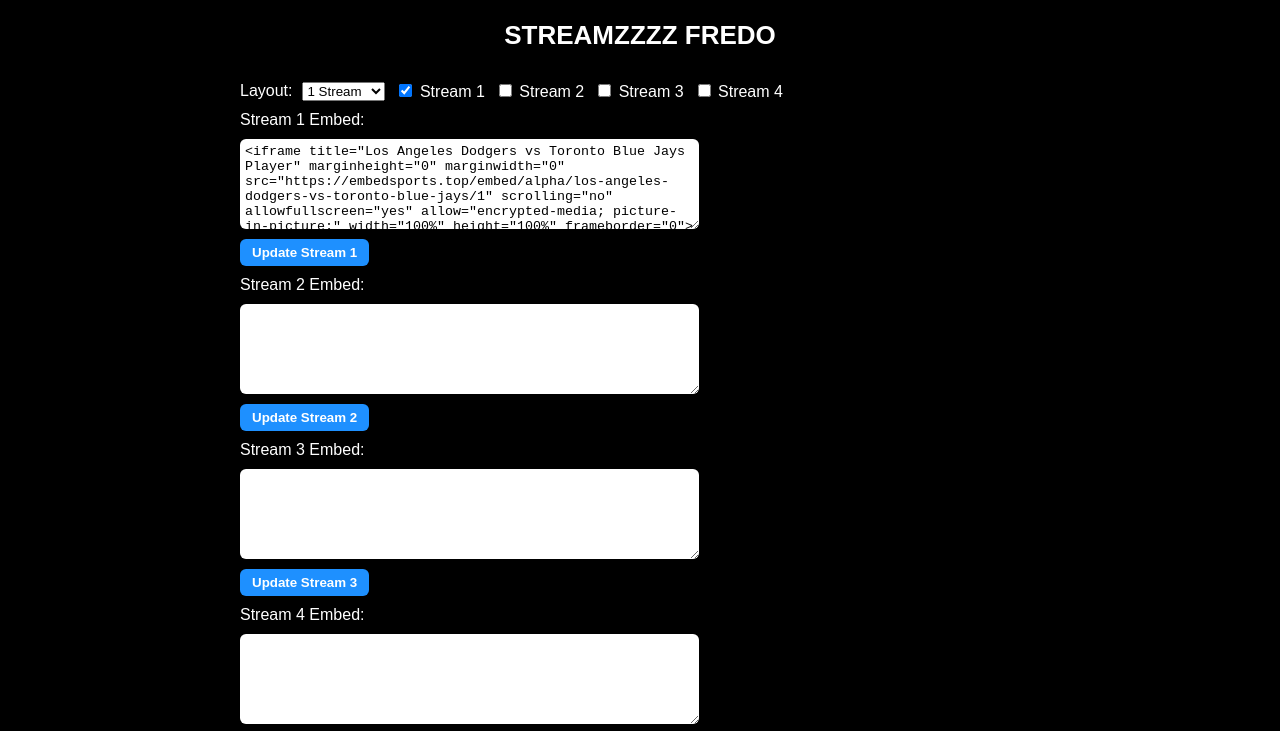
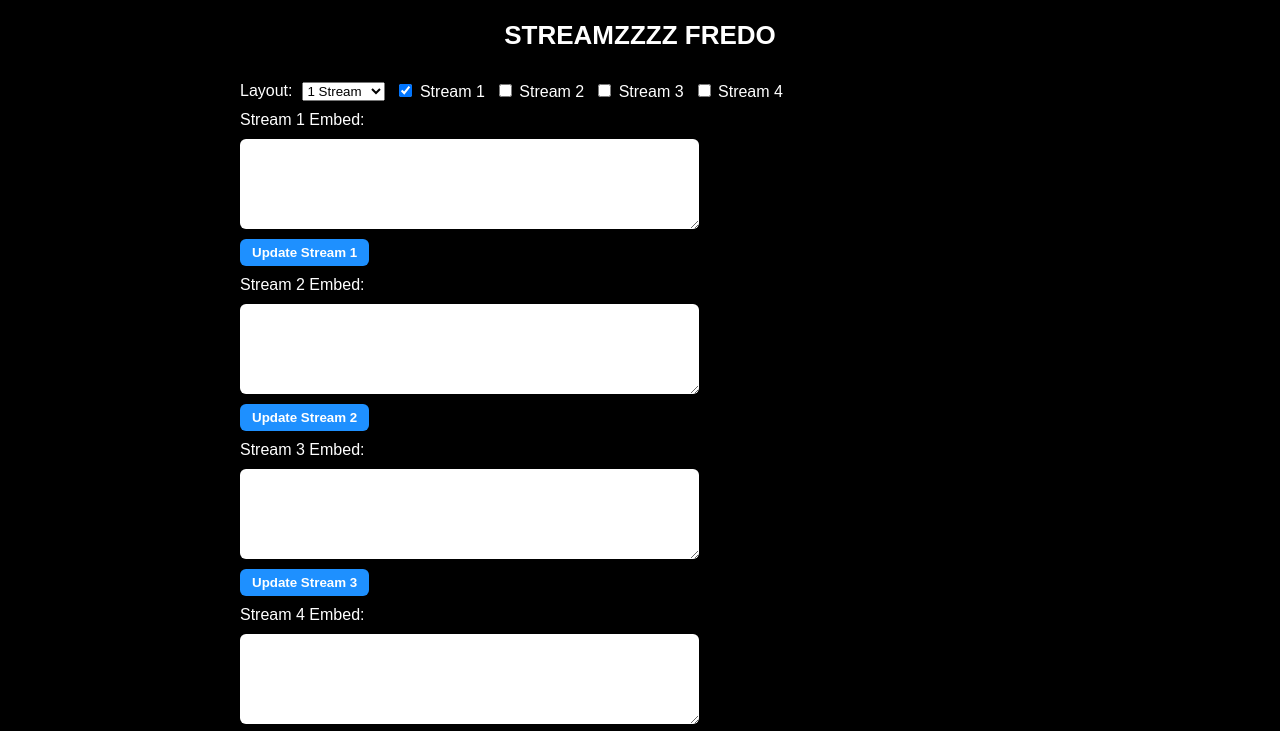
Before and after one commit to chedorofruizz/depot24, a plain HTML site: page index.html in a window 1280 px wide. Both pictures are taken after a click on the element "STREAMZZZZ FREDO". Shown: the top 731 px of the page. Drawn offline with Linux system fonts and the light colour scheme.

Commit message:
Update index.html

```diff
--- a/index.html
+++ b/index.html
@@ -154,7 +154,7 @@
 
     <div class="control-row">
       <label>Stream 1 Embed:</label>
-      <textarea id="embed1"><iframe title="Los Angeles Dodgers vs Toronto Blue Jays Player" marginheight="0" marginwidth="0" src="https://embedsports.top/embed/alpha/los-angeles-dodgers-vs-toronto-blue-jays/1" scrolling="no" allowfullscreen="yes" allow="encrypted-media; picture-in-picture;" width="100%" height="100%" frameborder="0"></iframe></textarea>
+      <textarea id="embed1"></textarea>
       <button onclick="updateStream(1)">Update Stream 1</button>
     </div>
 
@@ -179,7 +179,7 @@
 
   <div id="video-grid" class="layout-1">
     <div class="video-container" id="container1" style="display: block;">
-      <iframe title="Los Angeles Dodgers vs Toronto Blue Jays Player" marginheight="0" marginwidth="0" src="https://embedsports.top/embed/alpha/los-angeles-dodgers-vs-toronto-blue-jays/1" scrolling="no" allowfullscreen="yes" allow="encrypted-media; picture-in-picture;" width="100%" height="100%" frameborder="0"></iframe>
+      <iframe title="Los Angeles Dodgers vs Toronto Blue Jays Player" marginheight="0" marginwidth="0" src="https://embedsports.top/embed/admin/ppv-toronto-blue-jays-vs-los-angeles-dodgers/1" scrolling="no" allowfullscreen="yes" allow="encrypted-media; picture-in-picture;" width="100%" height="100%" frameborder="0"></iframe>
     </div>
     <div class="video-container" id="container2"></div>
     <div class="video-container" id="container3"></div>
```
